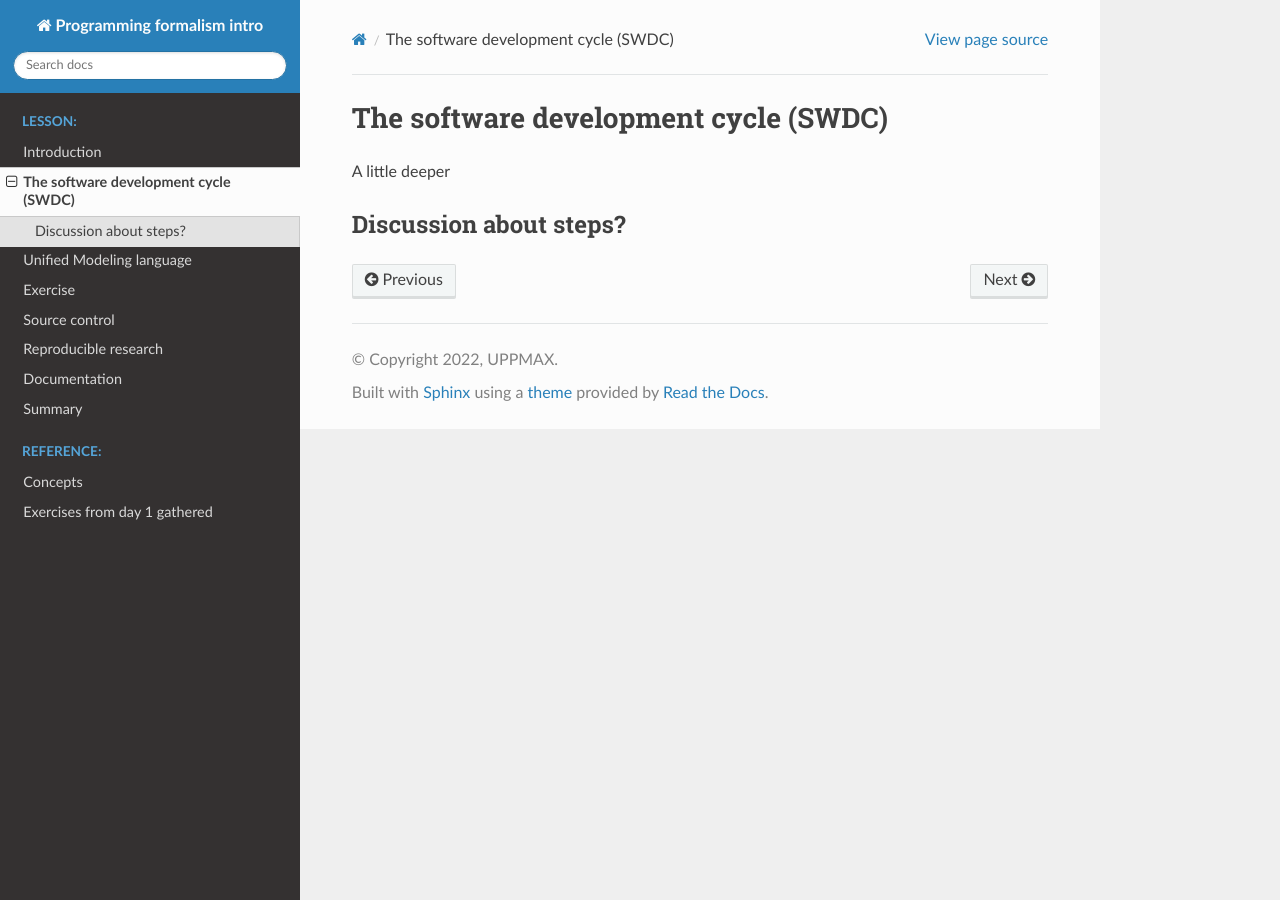
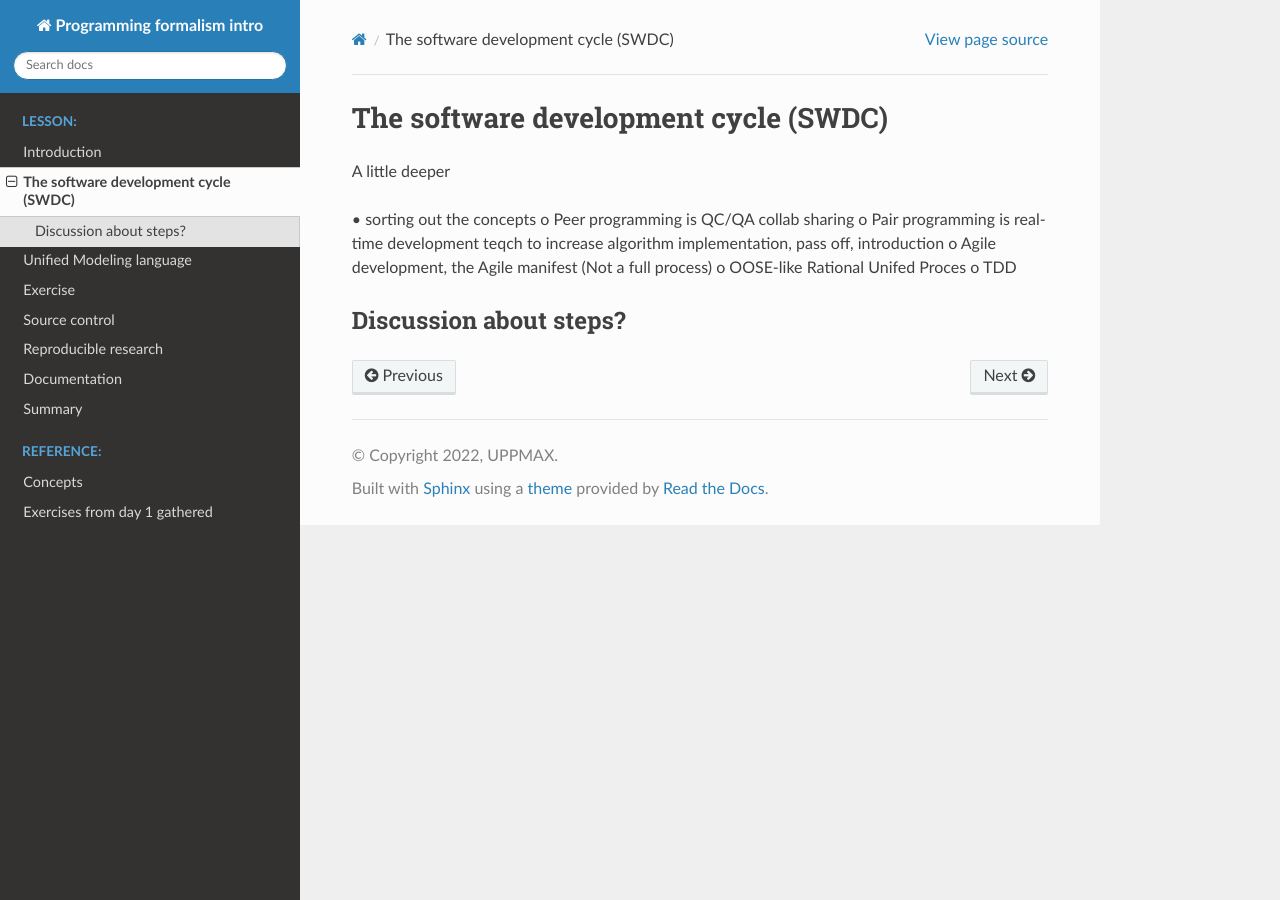
Before and after one commit to UPPMAX/programming_formalisms_intro, a Sphinx documentation site: the page built from doc/swdc.md, in a window 1280 px wide. Built offline with Sphinx 7.4.7 and the Read the Docs theme 2.0.0, drawn with Linux system fonts in a browser that asks for light colours.

Commit message:
Update swdc.md

```diff
--- a/doc/swdc.md
+++ b/doc/swdc.md
@@ -2,4 +2,12 @@
 
 A little deeper
 
+•	sorting out the concepts
+o	Peer programming is QC/QA collab sharing
+o	Pair programming is real-time development teqch to increase algorithm implementation, pass off, introduction
+o	Agile development, the Agile manifest (Not a full process)
+o	OOSE-like Rational Unifed Proces
+o	TDD
+
+
 ## Discussion about steps?
```
